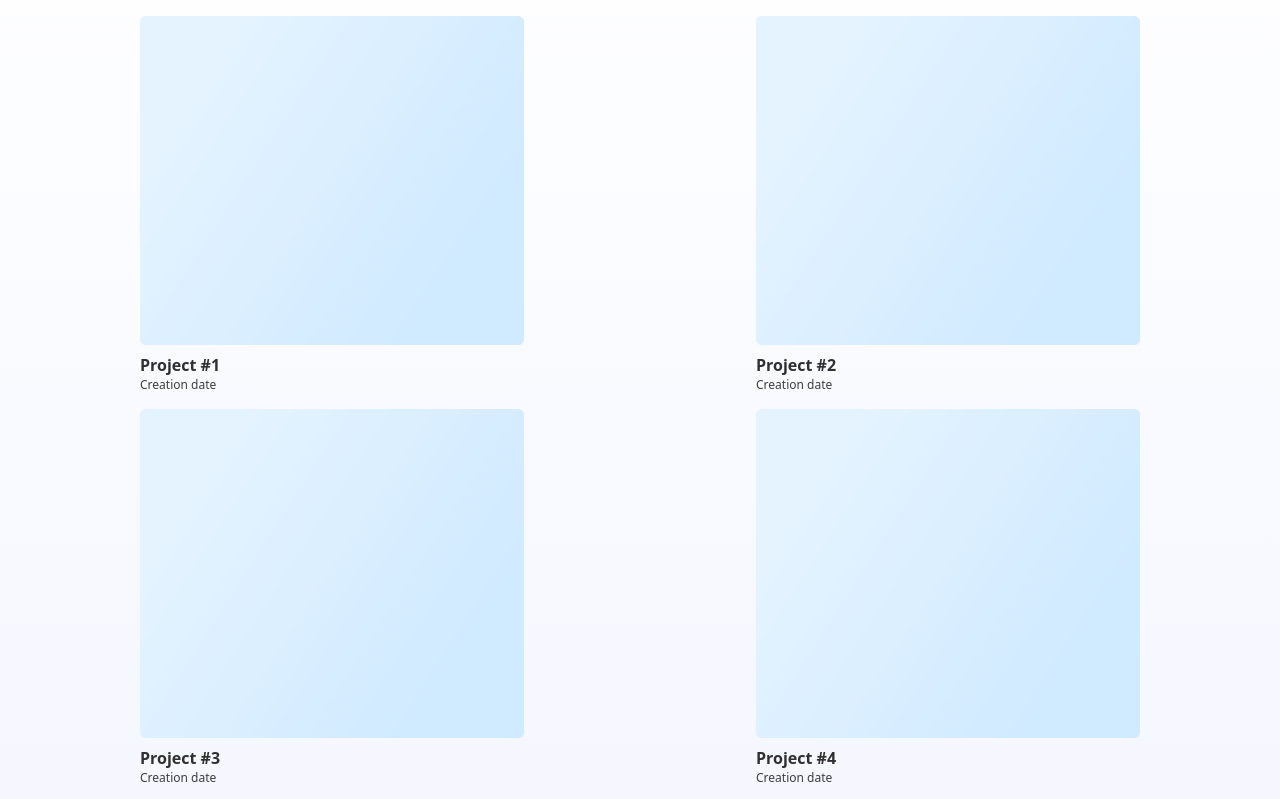
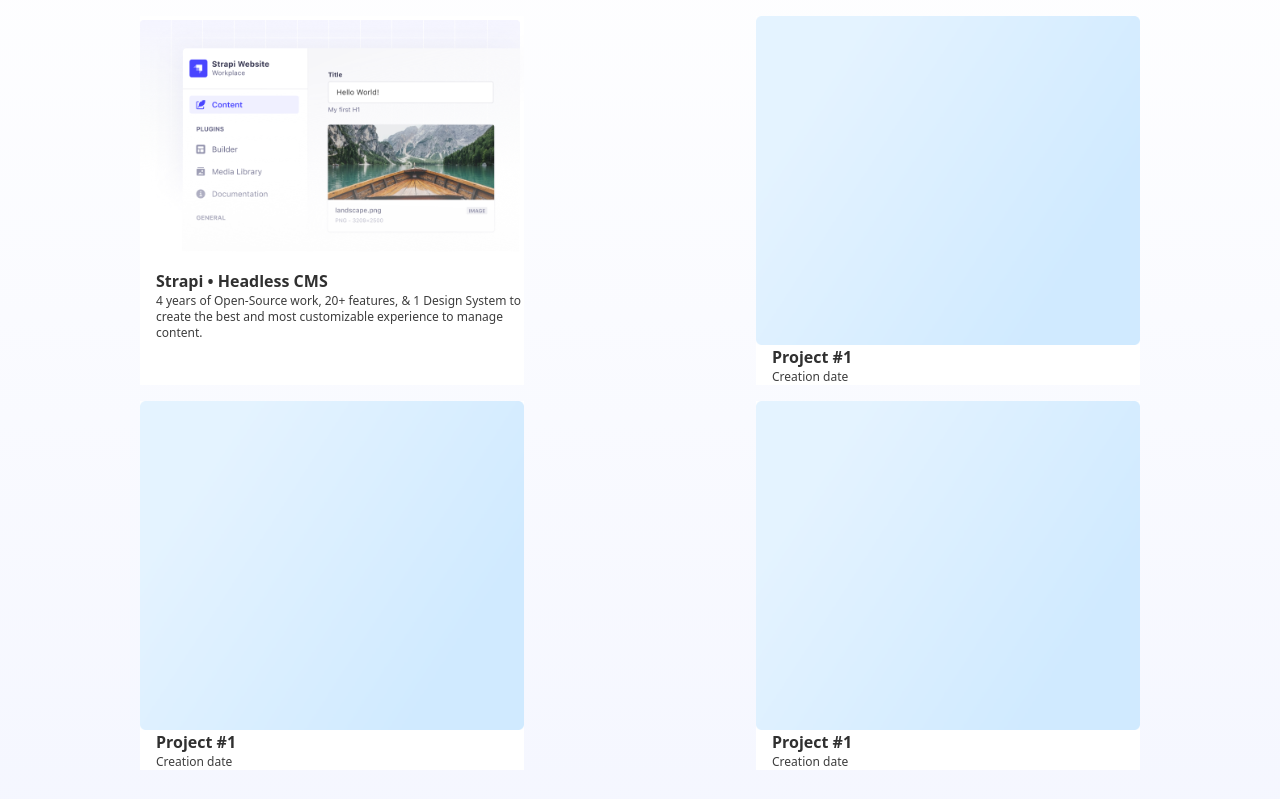
Before and after one commit to maevalienard/Portfolio, a website: page dist/index.html in a window 1280 px wide. Shown: the part 148-947 px from the top of the page. Drawn offline with Linux system fonts and the light colour scheme.

Commit message:
Added new assets + created page for 1st case study

```diff
--- a/dist/index.html
+++ b/dist/index.html
@@ -40,26 +40,41 @@
     <main>
         <section id="hp-grid" class="container w-full sm:w-[50rem] mx-auto p-8">
             <div class="grid grid-cols-1 sm:grid-cols-2 grid-rows-2 gap-4 space-x-4 justify-items-center">
-                <div class="card max-w-sm">
-                    <img id="cover-project-1" class="w-full object-cover pb-2" src="/assets/Reinsurance.png" alt="Cover Project 1">
-                    <p class="font-bold text-neutral-dk">Project #1</p>
-                    <p class="text-neutral-md text-xs">Creation date</p>
+
+                <div class="card max-w-sm bg-white border-solid border-neutral-dk rounded-md">
+                    <a href="/dist/strapi-case-study.html">
+                    <img id="cover-project-1" class="w-full object-cover pb-3 px-1 pt-1" src="/assets/Covers/Strapi-cover.png" alt="Cover Project 1">
+                    <div class="pl-4">
+                        <p class="font-bold text-neutral-dk">Strapi • Headless CMS </p>
+                        <p class="text-neutral-md text-xs">4 years of Open-Source work, 20+ features, & 1 Design System to create the best and most customizable experience to manage content.</p>
+                    </div>
+                    </a>
                 </div>
-                <div class="max-w-sm">
-                    <img id="cover-project-2" class="w-full pb-2" src="/assets/Reinsurance.png" alt="Cover Project 2">
-                    <p class="font-bold text-neutral-dk">Project #2</p>
-                    <p class="text-neutral-md text-xs">Creation date</p>
+
+                <div class="card max-w-sm bg-white border-solid border-neutral-dk rounded-md">
+                    <img id="cover-project-1" class="w-full object-cover px-1 pt-1" src="/assets/Reinsurance.png" alt="Cover Project 1">
+                    <div class="pl-4">
+                        <p class="font-bold text-neutral-dk">Project #1</p>
+                        <p class="text-neutral-md text-xs">Creation date</p>
+                    </div>
                 </div>
-                <div class="max-w-sm">
-                    <img id="cover-project-3" class="w-full pb-2" src="/assets/Reinsurance.png" alt="Cover Project 3">
-                    <p class="font-bold text-neutral-dk">Project #3</p>
-                    <p class="text-neutral-md text-xs">Creation date</p>
+
+                <div class="card max-w-sm bg-white border-solid border-neutral-dk rounded-md">
+                    <img id="cover-project-1" class="w-full object-cover pb-3 px-1 pt-1" src="/assets/Reinsurance.png" alt="Cover Project 1">
+                    <div class="pl-4 pb-4">
+                        <p class="font-bold text-neutral-dk">Project #1</p>
+                        <p class="text-neutral-md text-xs">Creation date</p>
+                    </div>
                 </div>
-                <div class="max-w-sm">
-                    <img id="cover-project-4" class="w-full pb-2" src="/assets/Reinsurance.png" alt="Cover Project 4">
-                    <p class="font-bold text-neutral-dk">Project #4</p>
-                    <p class="text-neutral-md text-xs">Creation date</p>
+
+                <div class="card max-w-sm bg-white border-solid border-neutral-dk rounded-md">
+                    <img id="cover-project-1" class="w-full object-cover pb-3 px-1 pt-1" src="/assets/Reinsurance.png" alt="Cover Project 1">
+                    <div class="pl-4 pb-4">
+                        <p class="font-bold text-neutral-dk">Project #1</p>
+                        <p class="text-neutral-md text-xs">Creation date</p>
+                    </div>
                 </div>
+
               </div>
         </section>
 
```
Also changed, not shown: dist/strapi-case-study.html (added, +40 -0 lines), assets/Covers/Strapi-cover.png (added), assets/Strapi-case-study/Strapi-logo.png (added), assets/Strapi-case-study/strapi-header.png (added).
